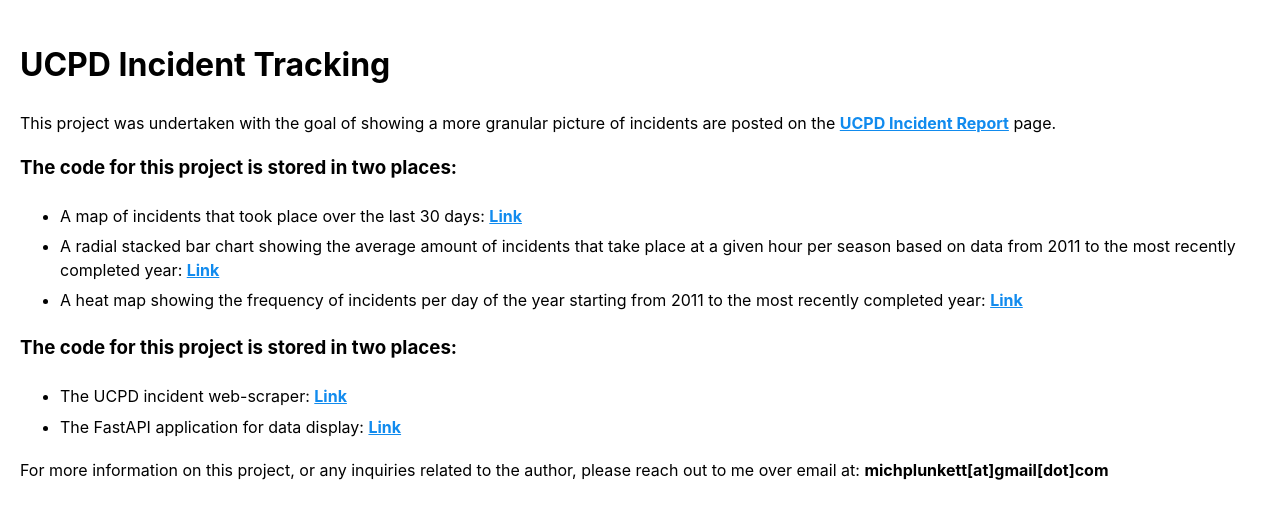
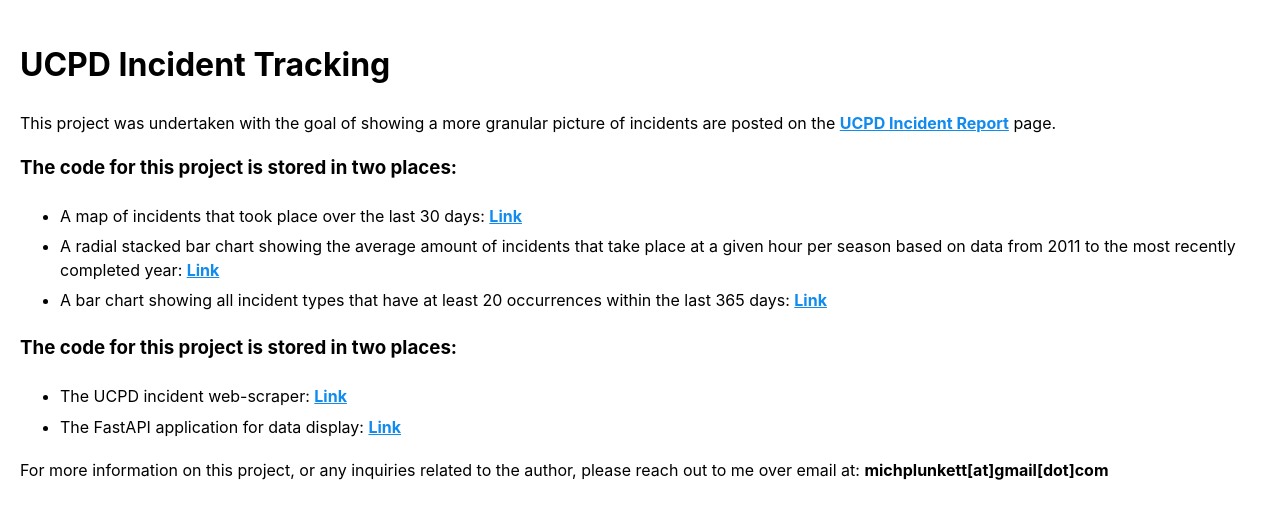
Before and after one commit to michplunkett/ucpd-incident-reporting, a FastAPI app: page / in a window 1280 px wide. Shown: the top 519 px of the page. Run offline with FastAPI, Linux system fonts and the light colour scheme; parts of the project's set-up code (start-up, migrations or seed data) failed here and were passed over.

Commit message:
Update home.html

```diff
--- a/incident_reporting/templates/home.html
+++ b/incident_reporting/templates/home.html
@@ -19,8 +19,8 @@
         based on data from 2011 to the most recently completed year: <a href='{{ url_for("hourly_summation") }}'>Link</a>
       </li>
       <li>
-        A heat map showing the frequency of incidents per day of the year starting from 2011 to the most recently
-        completed year: <a href='{{ url_for("yearly_summation") }}'>Link</a>
+        A bar chart showing all incident types that have at least 20 occurrences within the last
+        365 days: <a href='{{ url_for("yearly_summation") }}'>Link</a>
       </li>
     </ul>
     <h3>The code for this project is stored in two places:</h3>
```
